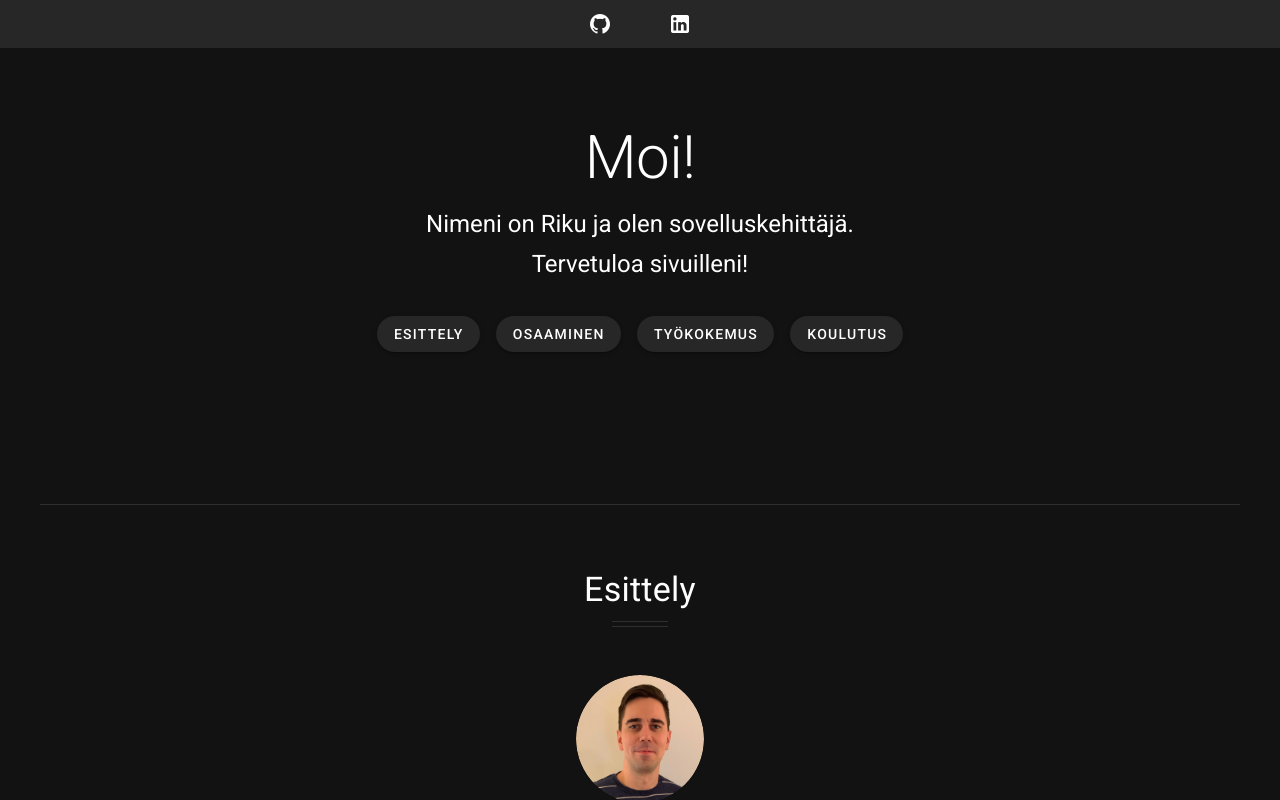
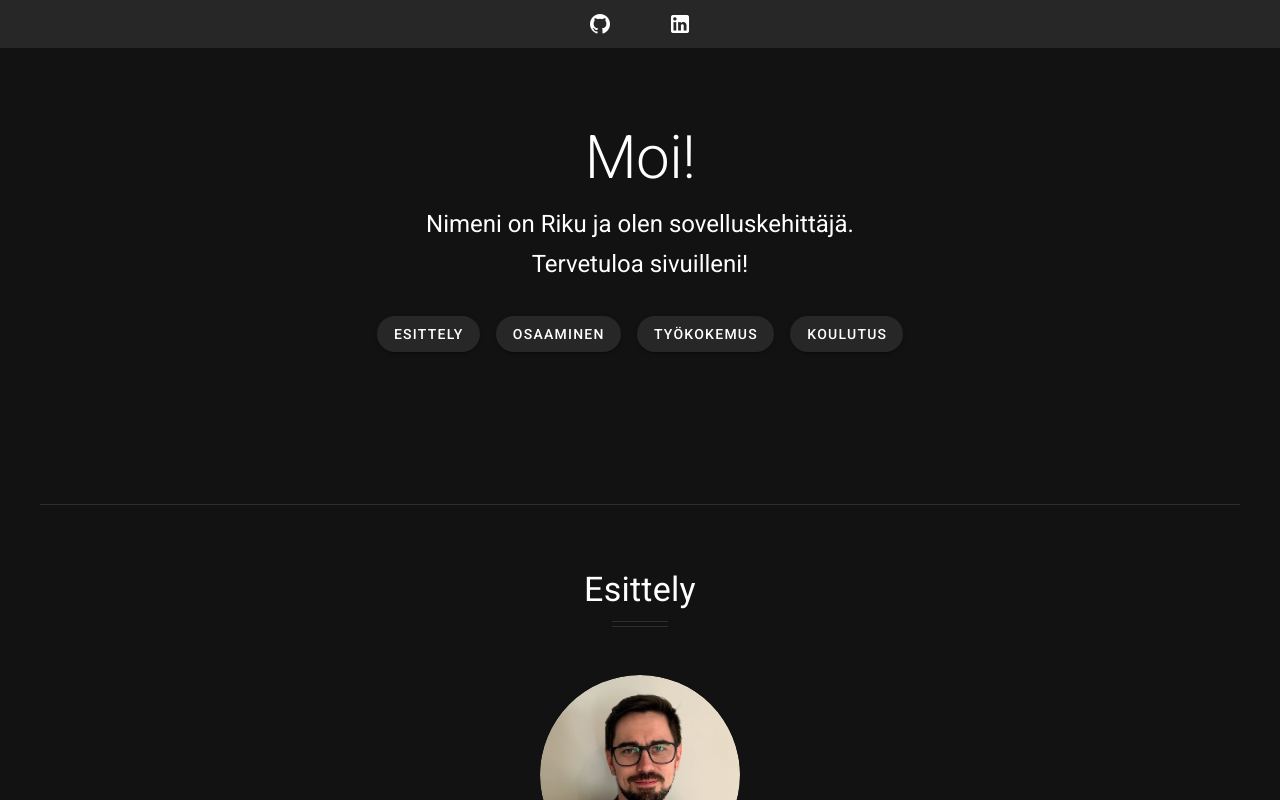
Before and after one commit to RikuKukkaniemi/my-website, a Vue app: page / in a window 1280 px wide. Shown: the top 800 px of the page. Built offline with nearby package versions, Linux system fonts and the light colour scheme.

Commit message:
Update profile picture

```diff
--- a/src/components/Introduction.vue
+++ b/src/components/Introduction.vue
@@ -9,8 +9,8 @@
       width="900px"
     >
       <v-card-subtitle class="pb-10"
-        ><v-avatar size="128">
-          <img src="../assets/profile.jpg" alt="Riku" /> </v-avatar
+        ><v-avatar size="200">
+          <img src="../assets/face.png" alt="my picture" /> </v-avatar
       ></v-card-subtitle>
       <v-card-text class="px-14">
         <div class="text--primary body-1">
```
Also changed, not shown: src/assets/face.png (added), src/assets/profile.jpg (deleted).
